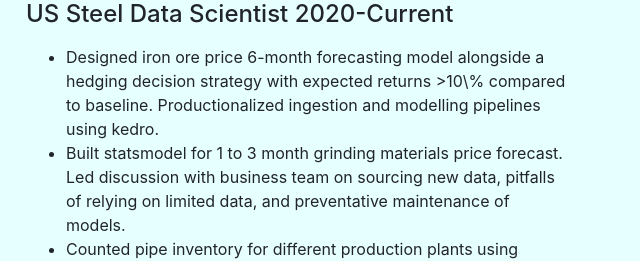
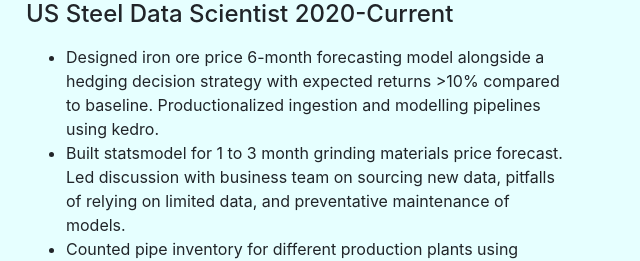
Before and after one commit to abishpius/Abishpius, a plain HTML site: page Data_Science.html in a window 1280 px wide. Shown: the top 261 px of the page, 629-1269 px from the left. Drawn offline with nearby package versions, Linux system fonts and the light colour scheme.

Commit message:
Update Data_Science.html

```diff
--- a/Data_Science.html
+++ b/Data_Science.html
@@ -26,7 +26,7 @@
   <p>
       <ul>
       <li>
-        Designed iron ore price 6-month forecasting model alongside a hedging decision strategy with expected returns >10\% compared to baseline. Productionalized ingestion and modelling pipelines using kedro.
+        Designed iron ore price 6-month forecasting model alongside a hedging decision strategy with expected returns >10% compared to baseline. Productionalized ingestion and modelling pipelines using kedro.
       </li>
       <li>
         Built statsmodel for 1 to 3 month grinding materials price forecast. Led discussion with business team on sourcing new data, pitfalls of relying on limited data, and preventative maintenance of models.
```
